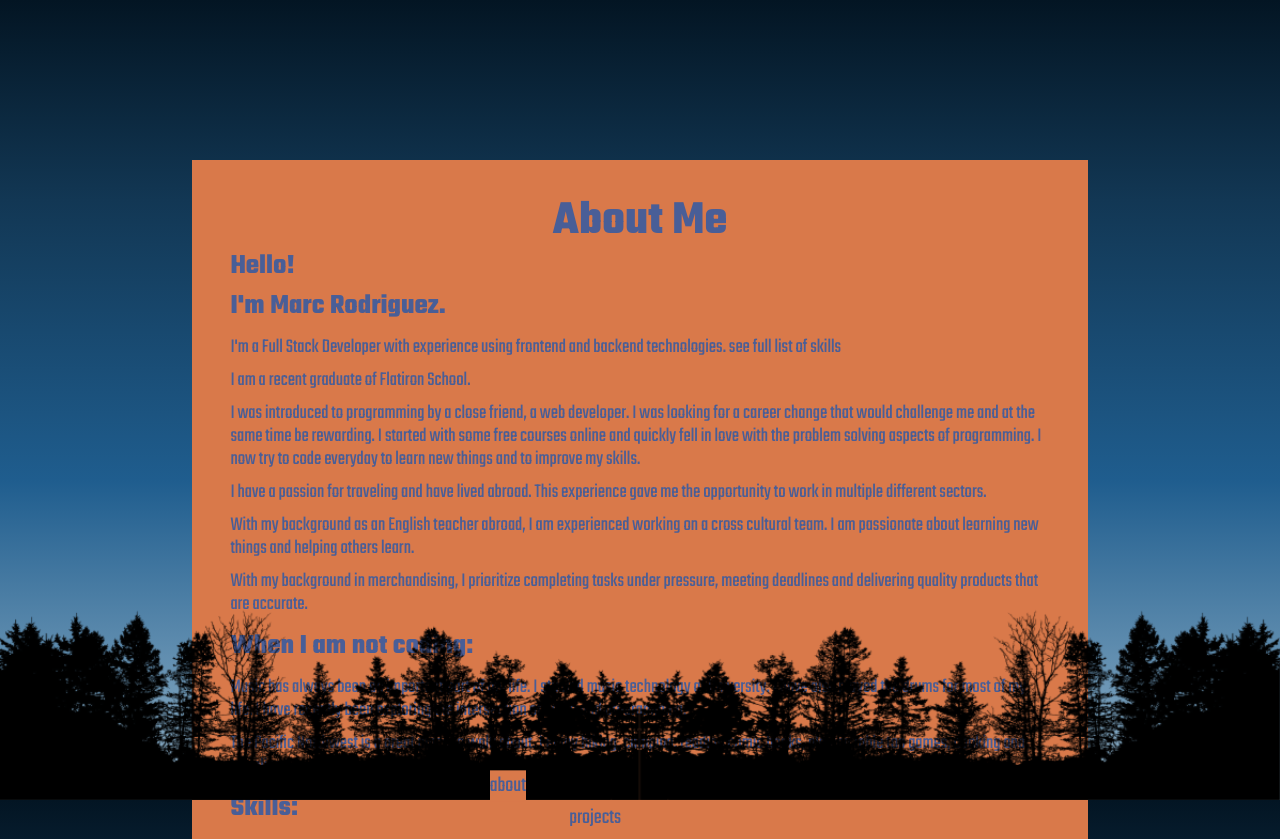
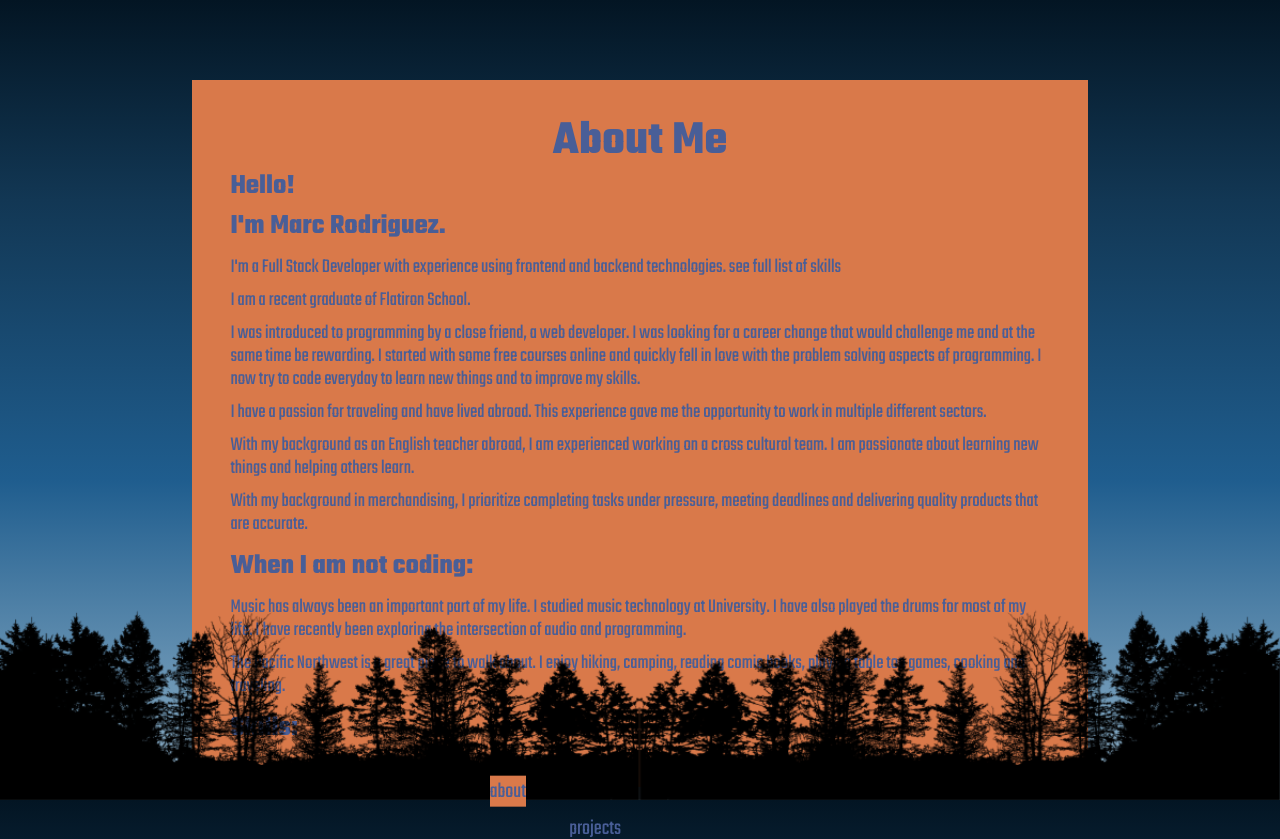
Before and after one commit to moshriguez/personal-portfolio, a React (Create React App) app in the folder personal-portfolio/: page /about in a window 1280 px wide. Shown: the top 839 px of the page. Built offline with nearby package versions, Linux system fonts and the light colour scheme.

Commit message:
styling links on hover

```diff
--- a/personal-portfolio/src/App.css
+++ b/personal-portfolio/src/App.css
@@ -105,7 +105,7 @@ body {
 .watercolour-container {
     background-color: rgb(217, 121, 74);
     color: rgb(73, 94, 151);
-    margin: 10rem auto;
+    margin: 5rem auto;
     width: 70%;
     padding: 3%;
     /* height: 750px;*/
@@ -132,6 +132,10 @@ p {
 a {
     text-decoration: none;
     color: rgb(73, 94, 151);
+}
+
+.watercolour-container a:hover {
+    text-decoration: underline;
 }
 
 /*** PROJECTS ***/
```
